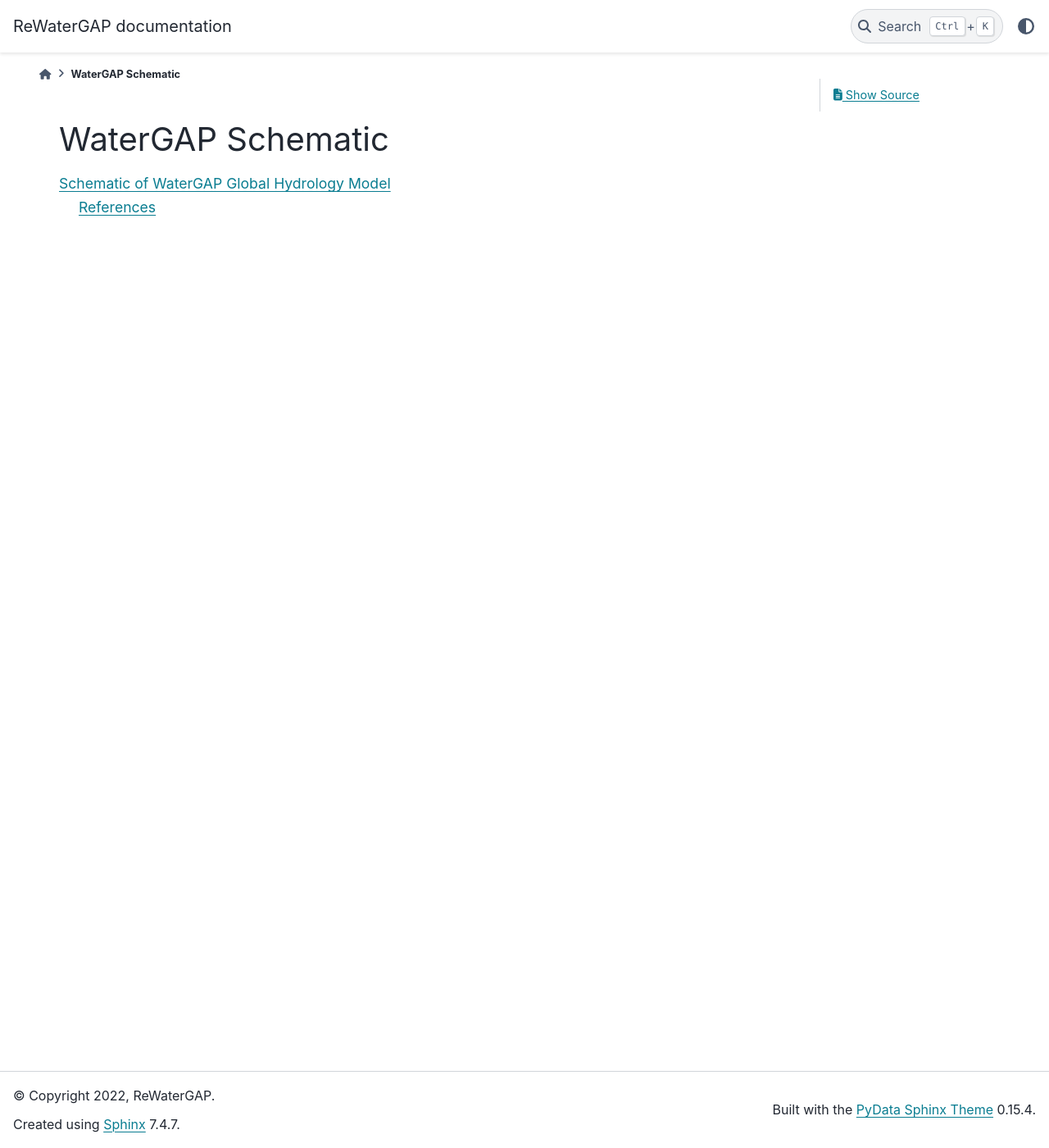
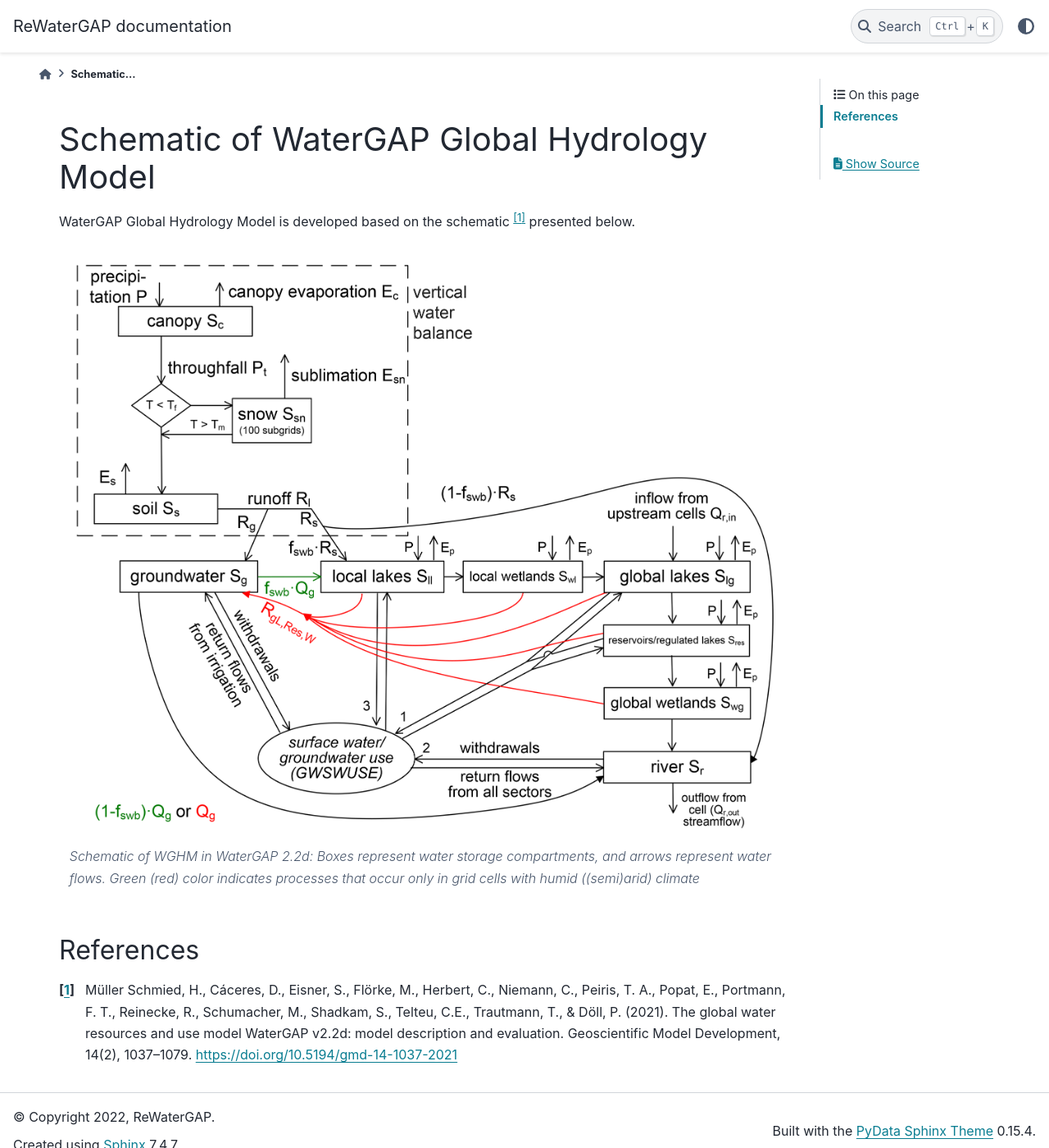
Before and after one commit to HydrologyFrankfurt/ReWaterGAP, a Sphinx documentation site: the page built from docs/api_docs/rewatergap_schematic/index.rst, in a window 1280 px wide and 1400 px high. Shown: the whole window at 82% size. Built offline with Sphinx 7.4.7 and the PyData theme 0.15.4, drawn with Linux system fonts in a browser that asks for light colours; pages that are not in the unit, such as notebooks, are missing from menus.

Commit message:
Update index.rst

```diff
--- a/docs/api_docs/rewatergap_schematic/index.rst
+++ b/docs/api_docs/rewatergap_schematic/index.rst
@@ -1,11 +1,16 @@
 .. _rewatergap_schematic:
 
-==================
-WaterGAP Schematic
-==================
+=============================================
+Schematic of WaterGAP Global Hydrology Model
+=============================================
+WaterGAP Global Hydrology Model is developed based on the schematic [1]_ presented below.
+
+.. figure:: ../../images/watergap_schematic.png
+   :align: center
+
+   *Schematic of WGHM in WaterGAP 2.2d: Boxes represent water storage compartments, and arrows represent water flows. Green (red) color indicates processes that occur only in grid cells with humid ((semi)arid) climate*
 
 
-.. toctree::
-   :maxdepth: 2
-
-   watergap_schematic
+References
+----------
+.. [1] Müller Schmied, H., Cáceres, D., Eisner, S., Flörke, M., Herbert, C., Niemann, C., Peiris, T. A., Popat, E., Portmann, F. T., Reinecke, R., Schumacher, M., Shadkam, S., Telteu, C.E., Trautmann, T., & Döll, P. (2021). The global water resources and use model WaterGAP v2.2d: model description and evaluation. Geoscientific Model Development, 14(2), 1037–1079. https://doi.org/10.5194/gmd-14-1037-2021
```
